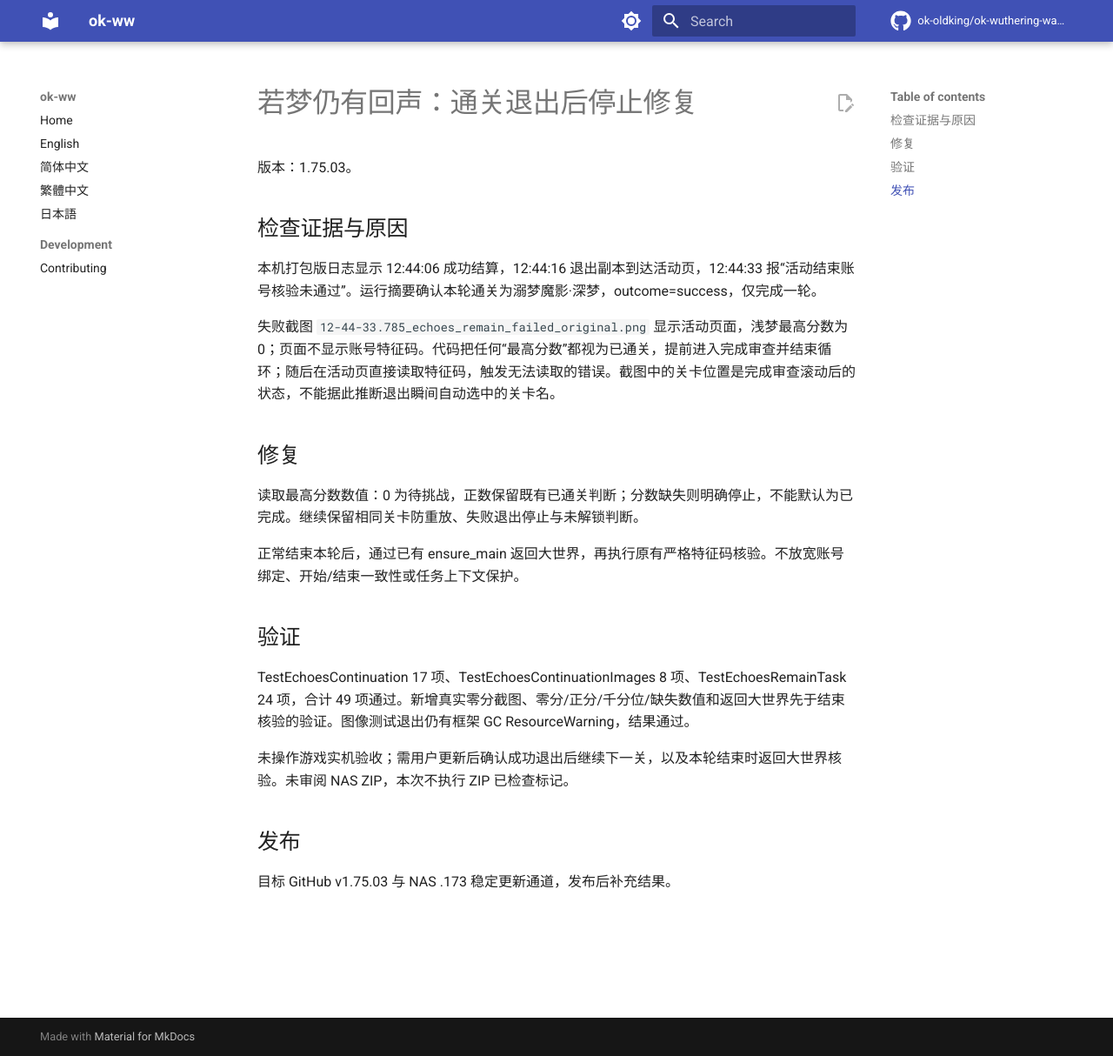
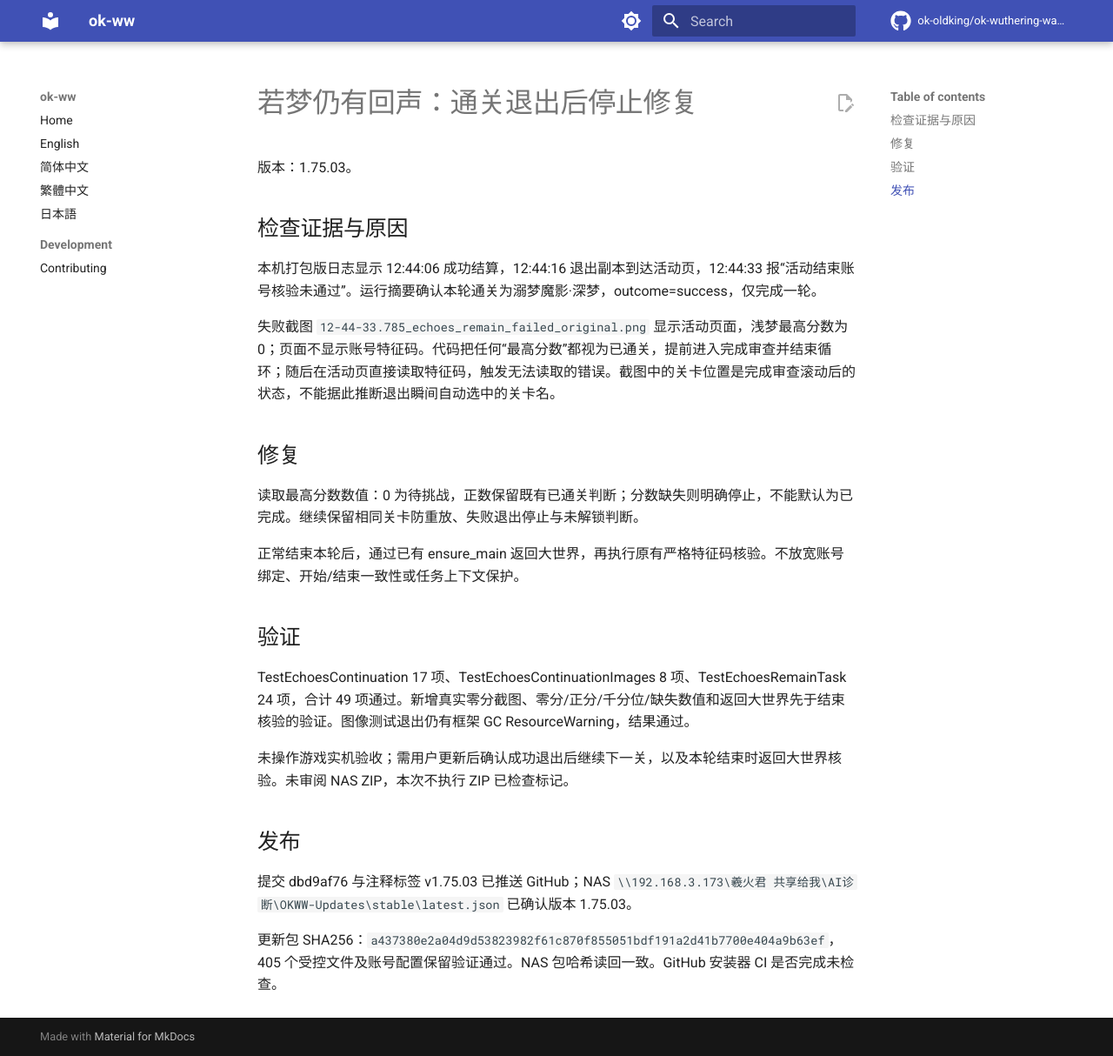
Before and after one commit to xihuojun2020-tech/okww-custom, an MkDocs documentation site: the page built from docs/reviews/2026-09-15-echoes-stage-return-fix.md, in a window 1280 px wide and 1214 px high. Shown: the whole window at 87% size. Built offline with MkDocs 1.6.1 and Material for MkDocs 9.7.7, drawn with Linux system fonts in a browser that asks for light colours; comment, search, counter and statistics services are not loaded.

Commit message:
docs: record event stage return fix publication

```diff
--- a/docs/reviews/2026-09-15-echoes-stage-return-fix.md
+++ b/docs/reviews/2026-09-15-echoes-stage-return-fix.md
@@ -22,4 +22,6 @@ TestEchoesContinuation 17 项、TestEchoesContinuationImages 8 项、TestEchoesR
 
 ## 发布
 
-目标 GitHub v1.75.03 与 NAS .173 稳定更新通道，发布后补充结果。
+提交 dbd9af76 与注释标签 v1.75.03 已推送 GitHub；NAS `\\192.168.3.173\羲火君 共享给我\AI诊断\OKWW-Updates\stable\latest.json` 已确认版本 1.75.03。
+
+更新包 SHA256：`a437380e2a04d9d53823982f61c870f855051bdf191a2d41b7700e404a9b63ef`，405 个受控文件及账号配置保留验证通过。NAS 包哈希读回一致。GitHub 安装器 CI 是否完成未检查。
```
